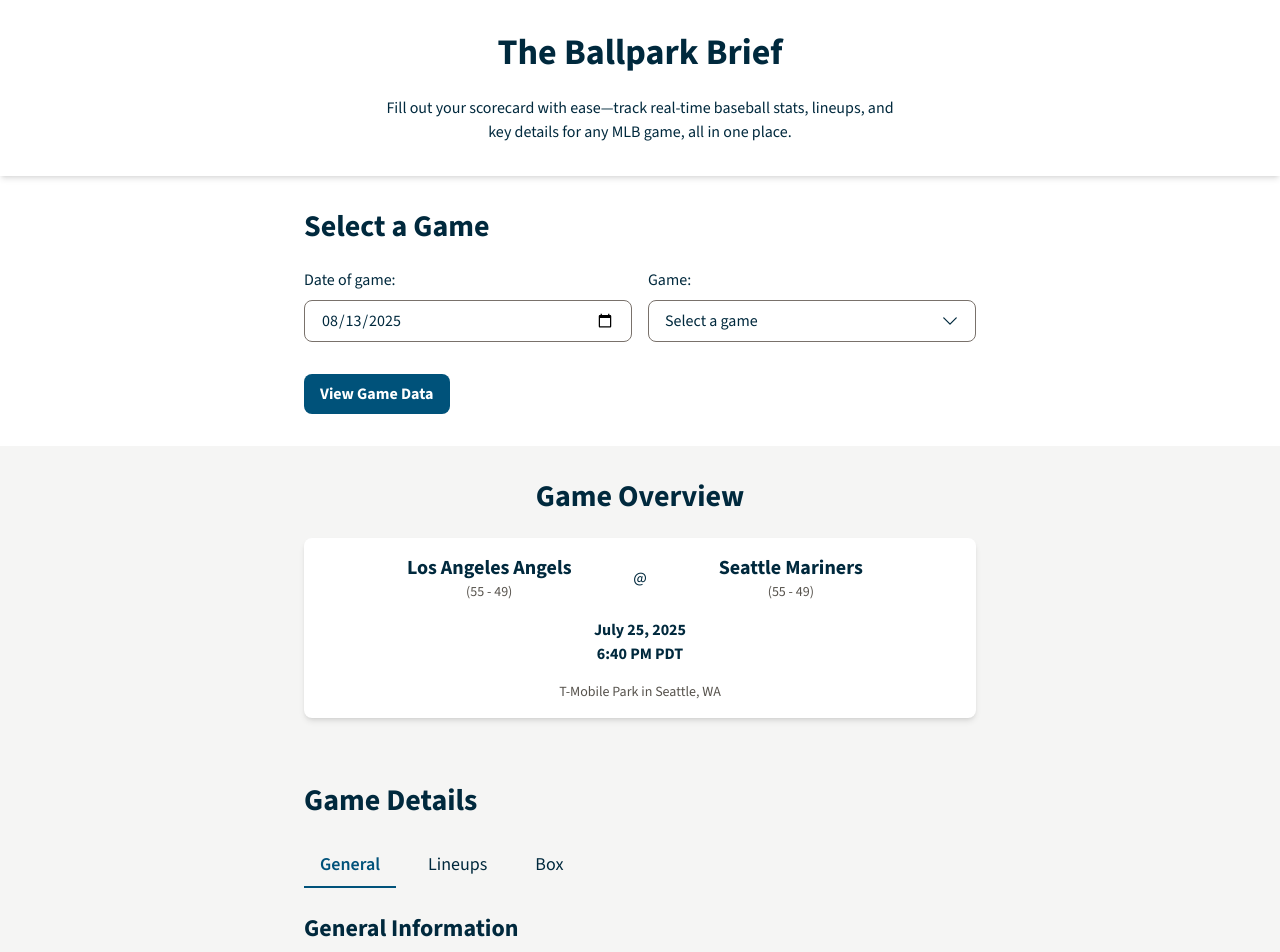
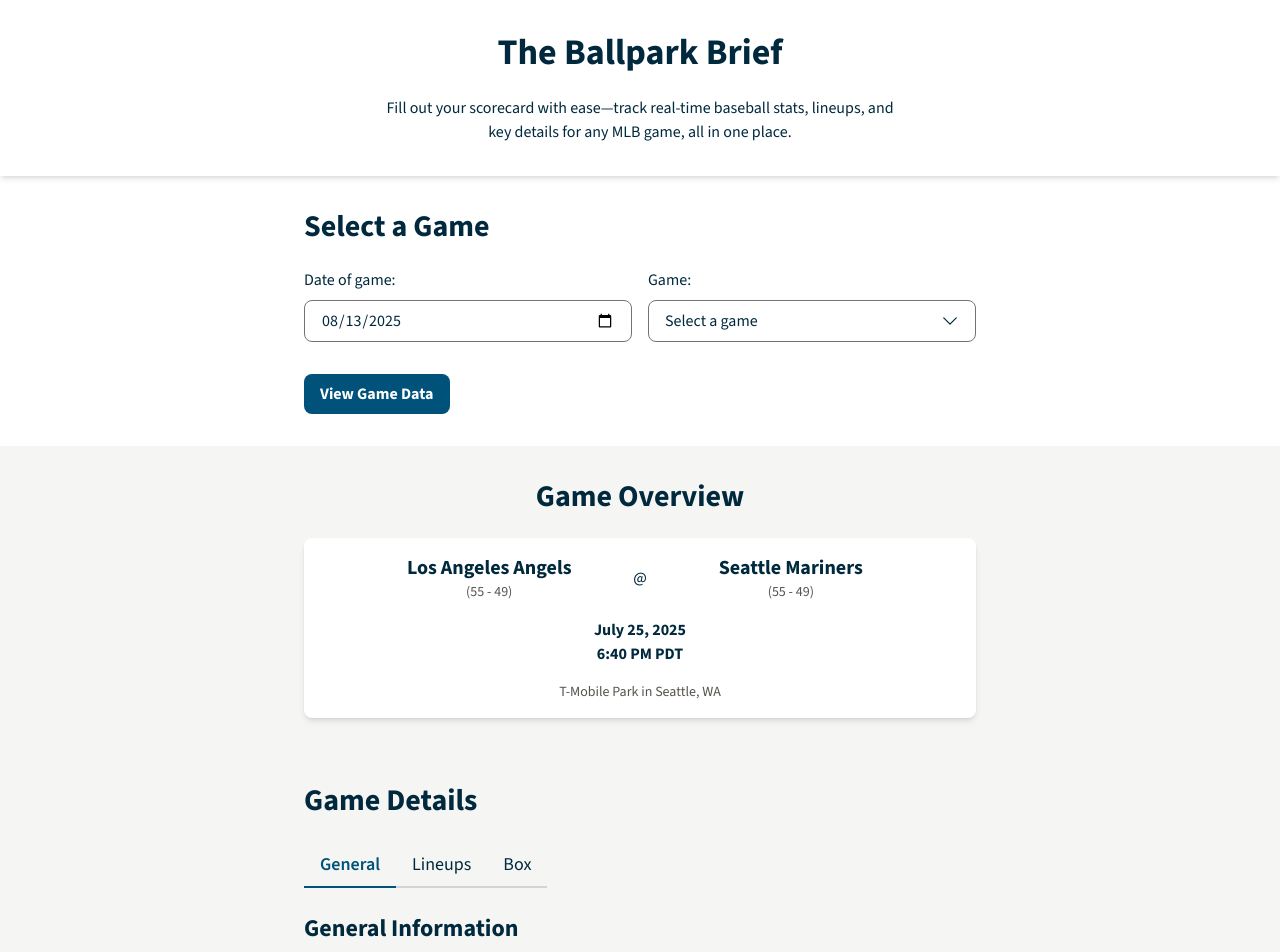
Before and after one commit to hannahkim313/the-ballpark-brief, a Next.js app: page / in a window 1280 px wide. Shown: the top 952 px of the page. Built offline with nearby package versions, Linux system fonts and the light colour scheme.

Commit message:
Redesign tab UI by adding consistent bottom border

```diff
--- a/app/globals.css
+++ b/app/globals.css
@@ -81,7 +81,7 @@
 }
 
 @utility tab {
-  @apply data-[selected]:border-primary-500 data-[selected]:text-primary-500 cursor-pointer border-b-2 border-transparent px-4 py-2 ring-offset-0 transition-all not-data-[selected]:rounded-lg hover:bg-stone-100 focus-visible:bg-stone-100 data-[selected]:rounded-t-lg data-[selected]:font-semibold md:text-lg;
+  @apply data-[selected]:border-primary-500 data-[selected]:text-primary-500 cursor-pointer border-b-2 border-stone-300 px-4 py-2 ring-offset-0 transition-all outline-none hover:rounded-t-lg hover:bg-stone-200 focus-visible:border-b-1 focus-visible:bg-stone-100 data-[active]:ring-0 data-[selected]:rounded-t-lg data-[selected]:font-semibold md:text-lg;
 }
 
 @utility btn-primary {
--- a/components/GameTabs.tsx
+++ b/components/GameTabs.tsx
@@ -10,7 +10,7 @@ const GameTabs = () => {
         <h2>Game Details</h2>
 
         <TabGroup className="space-y-3 md:space-y-5 lg:space-y-6">
-          <TabList className="space-x-4">
+          <TabList>
             <Tab className="tab">General</Tab>
             <Tab className="tab">Lineups</Tab>
             <Tab className="tab">Box</Tab>
```
